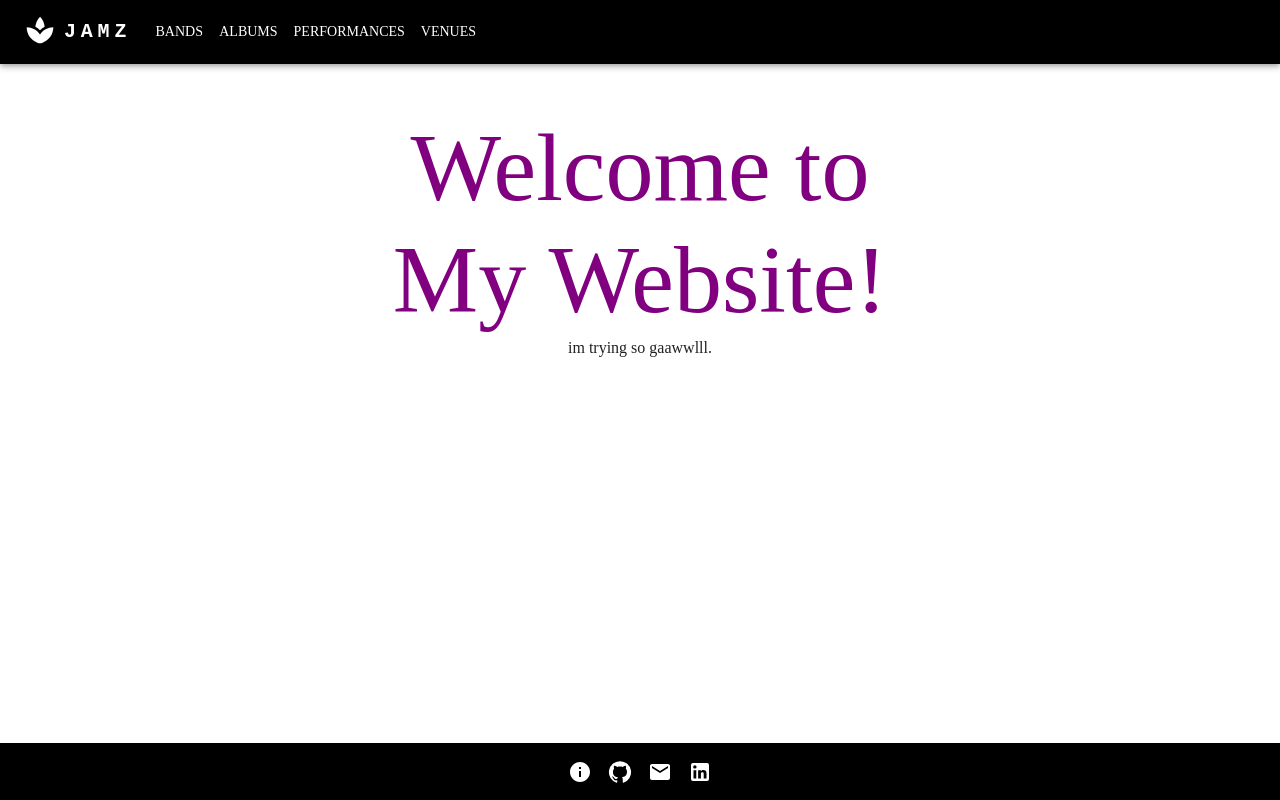
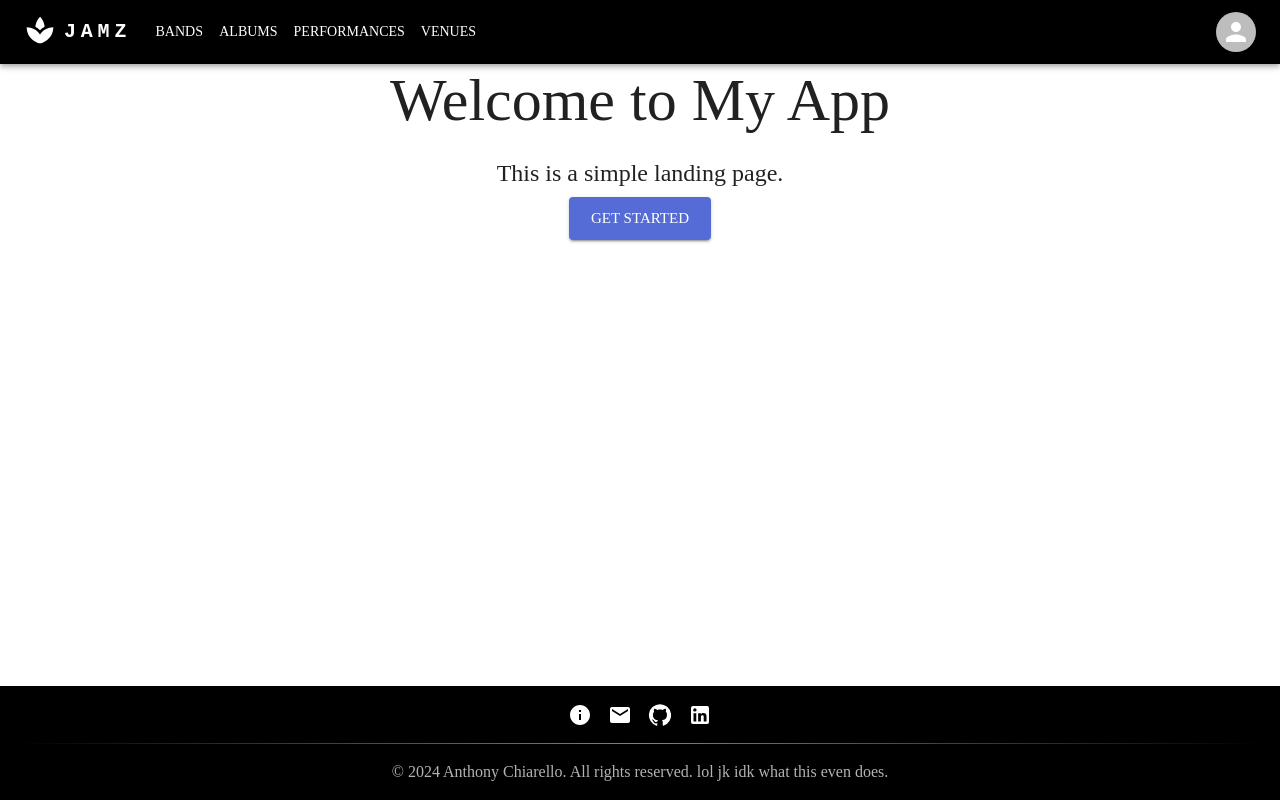
Before and after one commit to antch57/jam-statz-frontend, a Gatsby site: page / in a window 1280 px wide. Built offline with nearby package versions, Linux system fonts and the light colour scheme; Gatsby itself is replaced by a stand-in of ours.

Commit message:
add account section, make footer a little more nice

```diff
--- /dev/null
+++ b/src/components/fadingDivider.js
@@ -0,0 +1,11 @@
+import React from 'react';
+import { styled } from '@mui/system';
+
+const FadingDivider = styled('hr')({
+  border: 0,
+  height: '1px',
+  backgroundImage: 'linear-gradient(to right, transparent, grey, transparent)',
+  margin: '16px 0', // adjust as needed
+});
+
+export default FadingDivider;
--- a/src/components/footer.js
+++ b/src/components/footer.js
@@ -3,12 +3,14 @@ import GitHubIcon from '@mui/icons-material/GitHub';
 import InfoIcon from '@mui/icons-material/Info';
 import MailIcon from '@mui/icons-material/Mail';
 import LinkedInIcon from '@mui/icons-material/LinkedIn';
-import { Box, Link, Grid } from "@mui/material";
+import { Box, Link, Grid, Typography, Tooltip } from "@mui/material";
+import FadingDivider from "./fadingDivider";
 
 const Footer = () => (
   <Box sx={{ bgcolor: 'black', p: 2, mt: 'auto', color: 'white' }}>
     <Grid container spacing={2} justifyContent="center">
     <Grid item>
+  <Tooltip title="About">
     <Link
       href="/about"
       underline="hover"
@@ -16,38 +18,49 @@ const Footer = () => (
     >
       <InfoIcon sx={{ verticalAlign: 'middle' }} />
     </Link>
+  </Tooltip>
 </Grid>
 <Grid item>
+  <Tooltip title="Contact Us">
     <Link
-          href="https://github.com/antch57/jam-statz-frontend" // replace with your GitHub username
+      href="mailto:actual-email@example.com"
+      underline="hover"
+      target="_blank"
+      sx={{ color: 'white', '&:hover': { color: 'white' }, '&:active': { color: 'grey' } }}
+    >
+      <MailIcon sx={{ verticalAlign: 'middle' }} />
+    </Link>
+  </Tooltip>
+</Grid>
+<Grid item>
+  <Tooltip title="GitHub">
+    <Link
+      href="https://github.com/antch57/"
       underline="hover"
       target="_blank"
       sx={{ color: 'white', '&:hover': { color: 'white' }, '&:active': { color: 'grey' } }}
     >
       <GitHubIcon sx={{ verticalAlign: 'middle' }} />
     </Link>
+  </Tooltip>
 </Grid>
 <Grid item>
+  <Tooltip title="LinkedIn">
     <Link
-          href="mailto:actual-email@example.com" // replace with your email
-          underline="hover"
-          target="_blank"
-          sx={{ color: 'white', '&:hover': { color: 'white' }, '&:active': { color: 'grey' } }}
-        >
-          <MailIcon sx={{ verticalAlign: 'middle' }} />
-        </Link>
-      </Grid>
-      <Grid item>
-        <Link
-          href="https://www.linkedin.com/in/anthony-chiarello-271a46132/" // replace with your LinkedIn username
+      href="https://www.linkedin.com/in/anthony-chiarello-271a46132/"
       underline="hover"
       target="_blank"
       sx={{ color: 'white', '&:hover': { color: 'white' }, '&:active': { color: 'grey' } }}
     >
       <LinkedInIcon sx={{ verticalAlign: 'middle' }} />
     </Link>
+  </Tooltip>
 </Grid>
     </Grid>
+    <FadingDivider />
+    <Typography color="white" align="center" sx={{ opacity: 0.7 }}>
+      © 2024 Anthony Chiarello. All rights reserved. lol jk idk what this even does.
+    </Typography>
   </Box>
 );
 
--- a/src/components/header.js
+++ b/src/components/header.js
@@ -6,14 +6,32 @@ import Typography from '@mui/material/Typography';
 import Container from '@mui/material/Container';
 import Button from '@mui/material/Button';
 import SpaIcon from '@mui/icons-material/Spa';
+import IconButton from '@mui/material/IconButton';
+import Menu from '@mui/material/Menu';
+import Avatar from '@mui/material/Avatar';
+import Tooltip from '@mui/material/Tooltip';
+import MenuItem from '@mui/material/MenuItem';
 import { Link } from "gatsby"
 
 const pages = ['Bands', 'Albums', 'Performances', 'Venues'];
+const settings = ['Profile', 'Account', 'Dashboard', 'Logout'];
 
-const TopToolBar = () => (
+const TopToolBar = () => {
+  const [anchorElUser, setAnchorElUser] = React.useState(null);
+
+  const handleOpenUserMenu = (event) => {
+    setAnchorElUser(event.currentTarget);
+  };
+
+  const handleCloseUserMenu = () => {
+    setAnchorElUser(null);
+  };
+
+  return (
     <AppBar position="static" sx={{bgcolor: 'black'}}>
   <Container maxWidth="xl">
   <Toolbar disableGutters>
+  <Box display="flex" flexGrow={1} alignItems="center">
     <Link
       to="/"
       style={{ textDecoration: 'none', color: 'inherit' }}
@@ -55,10 +73,38 @@ const TopToolBar = () => (
         </Button>
       </Link>
     ))}
+  </Box>
 
-    </Toolbar>
-  </Container>
+  <Tooltip title="Open settings">
+    <IconButton onClick={handleOpenUserMenu} sx={{ p: 0 }}>
+      <Avatar alt="avatar-image" />
+    </IconButton>
+  </Tooltip>
+  <Menu
+    sx={{ mt: '45px' }}
+    id="menu-appbar"
+    anchorEl={anchorElUser}
+    anchorOrigin={{
+      vertical: 'top',
+      horizontal: 'right',
+    }}
+    keepMounted
+    transformOrigin={{
+      vertical: 'top',
+      horizontal: 'right',
+    }}
+    open={Boolean(anchorElUser)}
+    onClose={handleCloseUserMenu}
+  >
+    {settings.map((setting) => (
+      <MenuItem key={setting} onClick={handleCloseUserMenu}>
+        <Typography textAlign="center">{setting}</Typography>
+      </MenuItem>
+    ))}
+  </Menu>
+</Toolbar>  </Container>
 </AppBar>
-);
+  )
+}
 
 export default TopToolBar;
--- a/src/pages/index.js
+++ b/src/pages/index.js
@@ -1,13 +1,20 @@
 import React from "react"
 import Layout from '../components/layout';
-import { Box, Typography, Container } from '@mui/material';
+import { Box, Button, Typography, Container } from '@mui/material';
 
 const HomePage = () => (
   <Layout>
-    <Container>
-      <Box sx={{ margin: '3rem auto', maxWidth: 600, textAlign: 'center' }}>
-        <Typography variant="h1" color="purple">Welcome to My Website!</Typography>
-        <Typography>im trying so gaawwlll.</Typography>
+    <Container maxWidth="sm">
+      <Typography variant="h2" align="center" gutterBottom>
+        Welcome to My App
+      </Typography>
+      <Typography variant="h5"align="center"  gutterBottom>
+        This is a simple landing page.
+      </Typography>
+      <Box display="flex" justifyContent="center">
+        <Button variant="contained" color="primary" size="large">
+          Get Started
+        </Button>
       </Box>
     </Container>
   </Layout>
```
Also changed, not shown: src/pages/bands.js (+5 -2 lines), 1 other file. Lines whose indentation alone changed are shown as unchanged.
